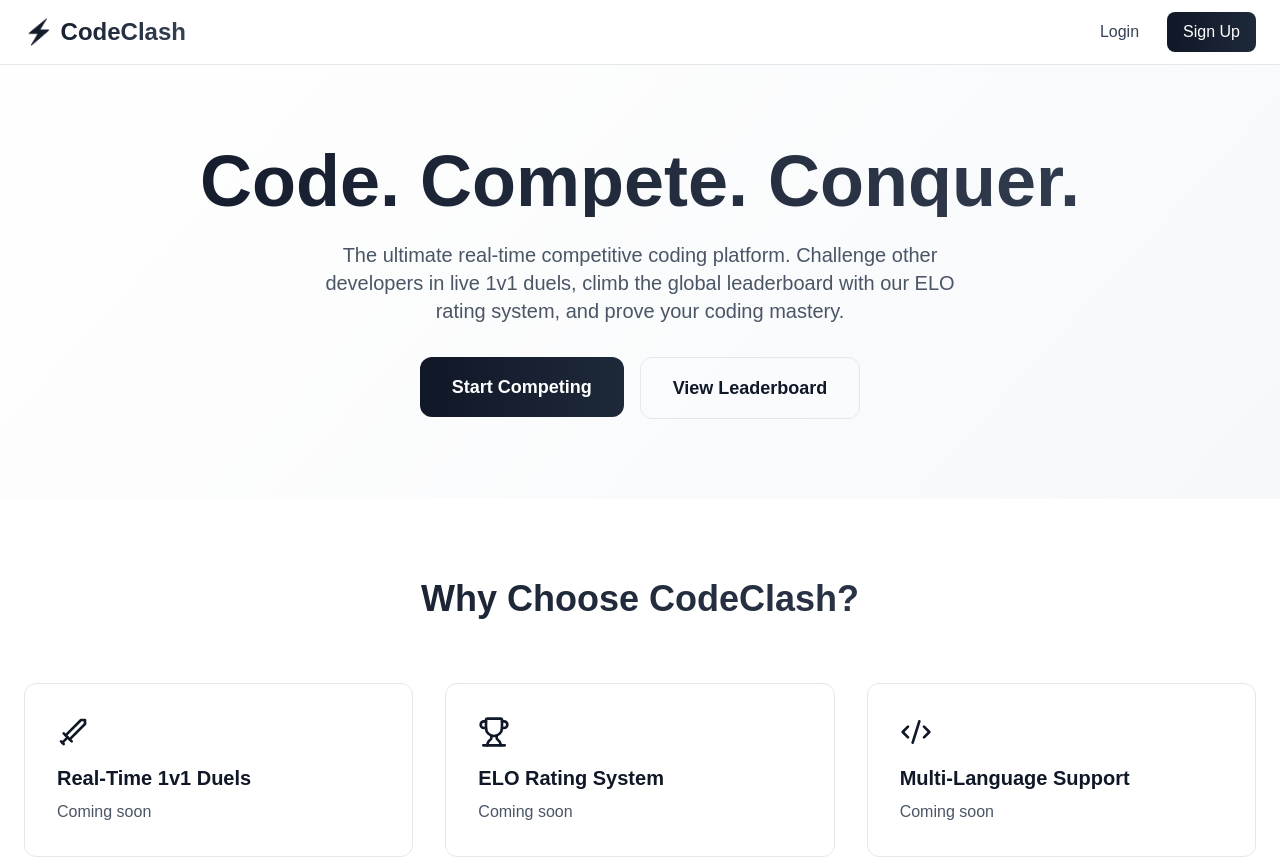
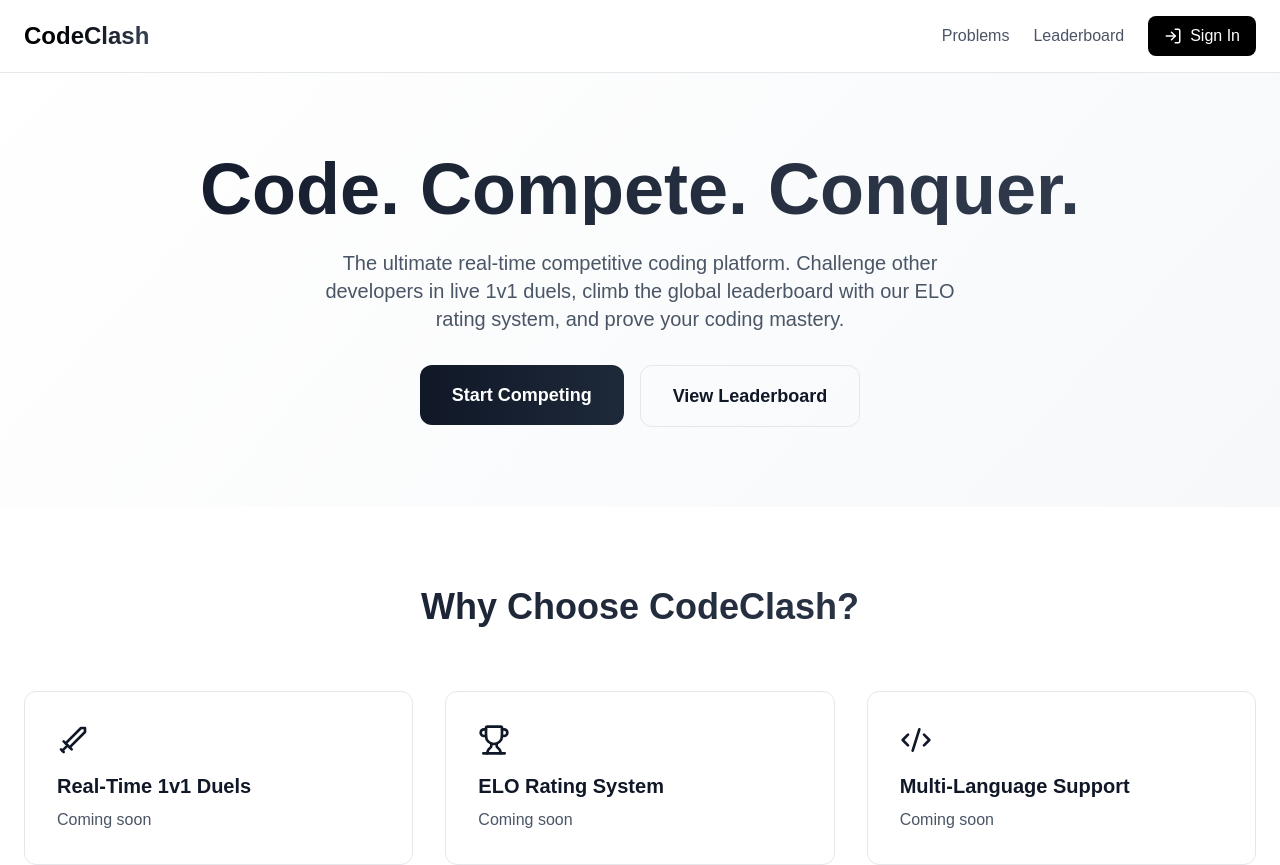
Before and after one commit to GabbyMymus/CodeClash, a Next.js app in the folder frontend/: page / in a window 1280 px wide. Shown: the top 865 px of the page. Built offline with nearby package versions, Linux system fonts and the light colour scheme.

Commit message:
fixed navbar

```diff
--- a/frontend/components/Navbar.jsx
+++ b/frontend/components/Navbar.jsx
@@ -1,205 +1,76 @@
 "use client"
-import { useState, useEffect } from "react"
+
+import { useEffect, useState } from "react"
 import Link from "next/link"
-import { useRouter, usePathname } from "next/navigation"
-import { motion } from "framer-motion"
-import { Menu, X, LogOut, User, Trophy, Zap, Users } from "lucide-react"
+import { useRouter } from "next/navigation"
+import { LogOut, LogIn } from "lucide-react"
 
 export default function Navbar() {
   const router = useRouter()
-  const pathname = usePathname()
-  const [isOpen, setIsOpen] = useState(false)
-  const [token, setToken] = useState(null)
-  const [user, setUser] = useState(null)
-  const [mounted, setMounted] = useState(false)
+  const [isLoggedIn, setIsLoggedIn] = useState(false)
+  const [loading, setLoading] = useState(true)
 
   useEffect(() => {
-    setMounted(true)
-    const savedToken = localStorage.getItem("token")
-    const savedUser = localStorage.getItem("user")
-    setToken(savedToken)
-    if (savedUser) {
-      try {
-        setUser(JSON.parse(savedUser))
-      } catch (err) {
-        console.error("Failed to parse user data:", err)
-      }
-    }
+    // Check if user is logged in
+    const token = localStorage.getItem("token")
+    setIsLoggedIn(!!token)
+    setLoading(false)
   }, [])
-
-  const isAuthenticated = !!token
-
-  // Extract username from email (part before @)
-  const username = user?.email ? user.email.split("@")[0] : "User"
-  const elo = user?.elo || 1200
 
   const handleLogout = () => {
     localStorage.removeItem("token")
     localStorage.removeItem("user")
-    setToken(null)
-    setUser(null)
+    setIsLoggedIn(false)
     router.push("/login")
-    setIsOpen(false)
   }
 
-  const navLinks = [
-    { href: "/", label: "Home", icon: Zap },
-    { href: "/problems", label: "Problems", icon: Zap },
-    { href: "/leaderboard", label: "Leaderboard", icon: Trophy },
-    { href: "/friends", label: "Friends", icon: Users },
-  ]
-
-  const isActive = (href) => pathname === href
+  if (loading) return null
 
   return (
-    <nav className="w-full bg-white border-b border-gray-200 sticky top-0 z-50">
-      <div className="max-w-7xl mx-auto px-6 h-16 flex justify-between items-center">
+    <nav className="sticky top-0 z-50 bg-white border-b border-gray-200">
+      <div className="max-w-7xl mx-auto px-6 py-4 flex justify-between items-center">
         {/* Logo */}
-        <Link href="/" className="flex items-center gap-2 group">
-          <motion.div
-            whileHover={{ scale: 1.05 }}
-            className="text-2xl font-bold bg-gradient-to-r from-gray-900 to-gray-700 bg-clip-text text-transparent"
-          >
-            ⚡ CodeClash
-          </motion.div>
+        <Link href="/" className="text-2xl font-bold bg-gradient-to-r from-black to-gray-700 bg-clip-text text-transparent">
+          CodeClash
         </Link>
 
-        {/* Desktop Navigation */}
-        <div className="hidden md:flex items-center gap-1">
-          {isAuthenticated ? (
+        {/* Navigation Links */}
+        <div className="flex gap-6 items-center">
+          <Link href="/problems" className="text-gray-600 hover:text-black transition">
+            Problems
+          </Link>
+          <Link href="/leaderboard" className="text-gray-600 hover:text-black transition">
+            Leaderboard
+          </Link>
+
+          {/* Auth Buttons */}
+          {isLoggedIn ? (
             <>
-              {navLinks.map((link) => {
-                const Icon = link.icon
-                return (
-                  <Link key={link.href} href={link.href}>
-                    <motion.button
-                      whileHover={{ scale: 1.05 }}
-                      className={`px-4 py-2 rounded-lg flex items-center gap-2 text-sm font-medium transition-all ${
-                        isActive(link.href)
-                          ? "bg-black text-white"
-                          : "text-gray-700 hover:bg-gray-100"
-                      }`}
-                    >
-                      <Icon className="w-4 h-4" />
-                      {link.label}
-                    </motion.button>
-                  </Link>
-                )
-              })}
-            </>
-          ) : null}
-        </div>
-
-        {/* Right Actions */}
-        <div className="hidden md:flex items-center gap-3">
-          {isAuthenticated && mounted ? (
-            <>
-              <div className="flex items-center gap-2 px-3 py-2 rounded-lg bg-gray-50 border border-gray-200">
-                <span className="text-sm font-medium text-gray-700">{username}</span>
-                <span className="text-xs px-2 py-1 rounded bg-blue-50 text-blue-700">ELO {elo}</span>
-              </div>
-              <Link href="/profile">
-                <motion.button
-                  whileHover={{ scale: 1.05 }}
-                  className="px-4 py-2 rounded-lg border border-gray-200 text-gray-700 hover:bg-gray-50 flex items-center gap-2"
-                >
-                  <User className="w-4 h-4" />
-                  Profile
-                </motion.button>
+              <Link
+                href="/profile"
+                className="px-4 py-2 rounded-lg border border-gray-300 text-gray-700 hover:bg-gray-50 transition"
+              >
+                Profile
               </Link>
-              <motion.button
-                whileHover={{ scale: 1.05 }}
+              <button
                 onClick={handleLogout}
-                className="px-4 py-2 rounded-lg bg-red-50 text-red-600 hover:bg-red-100 flex items-center gap-2"
+                className="px-4 py-2 rounded-lg bg-red-600 text-white hover:bg-red-700 transition flex items-center gap-2"
               >
-                <LogOut className="w-4 h-4" />
+                <LogOut size={18} />
                 Logout
-              </motion.button>
+              </button>
             </>
           ) : (
-            <>
-              <Link href="/login">
-                <motion.button
-                  whileHover={{ scale: 1.05 }}
-                  className="px-4 py-2 rounded-lg text-gray-700 hover:bg-gray-100"
-                >
-                  Login
-                </motion.button>
-              </Link>
-              <Link href="/signup">
-                <motion.button
-                  whileHover={{ scale: 1.05 }}
-                  className="px-4 py-2 rounded-lg bg-gradient-to-r from-gray-900 to-gray-800 text-white font-medium"
-                >
-                  Sign Up
-                </motion.button>
-              </Link>
-            </>
+            <Link
+              href="/login"
+              className="px-4 py-2 rounded-lg bg-black text-white hover:bg-gray-800 transition flex items-center gap-2"
+            >
+              <LogIn size={18} />
+              Sign In
+            </Link>
           )}
         </div>
-
-        {/* Mobile Menu Button */}
-        <div className="md:hidden flex items-center gap-4">
-          {isAuthenticated && (
-            <Link href="/profile">
-              <User className="w-5 h-5 text-gray-700" />
-            </Link>
-          )}
-          <motion.button
-            whileHover={{ scale: 1.1 }}
-            onClick={() => setIsOpen(!isOpen)}
-            className="text-gray-700"
-          >
-            {isOpen ? <X className="w-6 h-6" /> : <Menu className="w-6 h-6" />}
-          </motion.button>
-        </div>
       </div>
-
-      {/* Mobile Menu */}
-      {isOpen && (
-        <motion.div
-          initial={{ opacity: 0, y: -10 }}
-          animate={{ opacity: 1, y: 0 }}
-          className="md:hidden border-t bg-white"
-        >
-          <div className="px-6 py-4 flex flex-col gap-3">
-            {isAuthenticated ? (
-              <>
-                {navLinks.map((link) => (
-                  <Link
-                    key={link.href}
-                    href={link.href}
-                    onClick={() => setIsOpen(false)}
-                  >
-                    <motion.button className="w-full text-left px-4 py-2 rounded-lg text-gray-700 hover:bg-gray-100">
-                      {link.label}
-                    </motion.button>
-                  </Link>
-                ))}
-                <motion.button
-                  onClick={handleLogout}
-                  className="w-full text-left px-4 py-2 rounded-lg text-red-600 hover:bg-red-50"
-                >
-                  Logout
-                </motion.button>
-              </>
-            ) : (
-              <>
-                <Link href="/login" onClick={() => setIsOpen(false)}>
-                  <button className="w-full text-left px-4 py-2 rounded-lg text-gray-700 hover:bg-gray-100">
-                    Login
-                  </button>
-                </Link>
-                <Link href="/signup" onClick={() => setIsOpen(false)}>
-                  <button className="w-full text-left px-4 py-2 rounded-lg bg-black text-white">
-                    Sign Up
-                  </button>
-                </Link>
-              </>
-            )}
-          </div>
-        </motion.div>
-      )}
     </nav>
   )
 }
--- a/frontend/lib/api.js
+++ b/frontend/lib/api.js
@@ -34,7 +34,7 @@ export async function getUserProfile() {
   return authApi("/profile", "GET", null)
 }
 
-export async function getLeaderboard(limit = 100) {
+export async function getLeaderboard(limit = 10) {
   return authApi(`/leaderboard?limit=${limit}`, "GET", null)
 }
 
```
